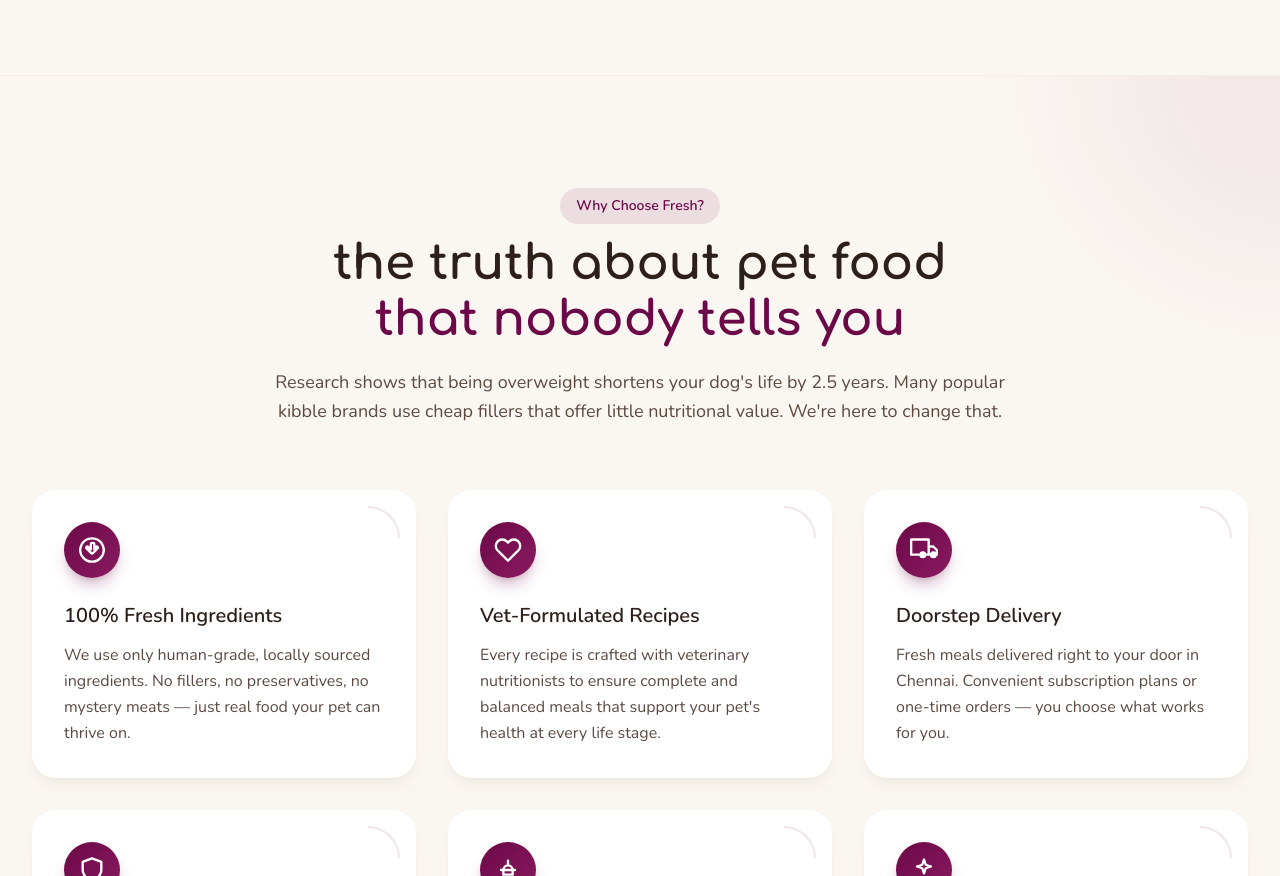
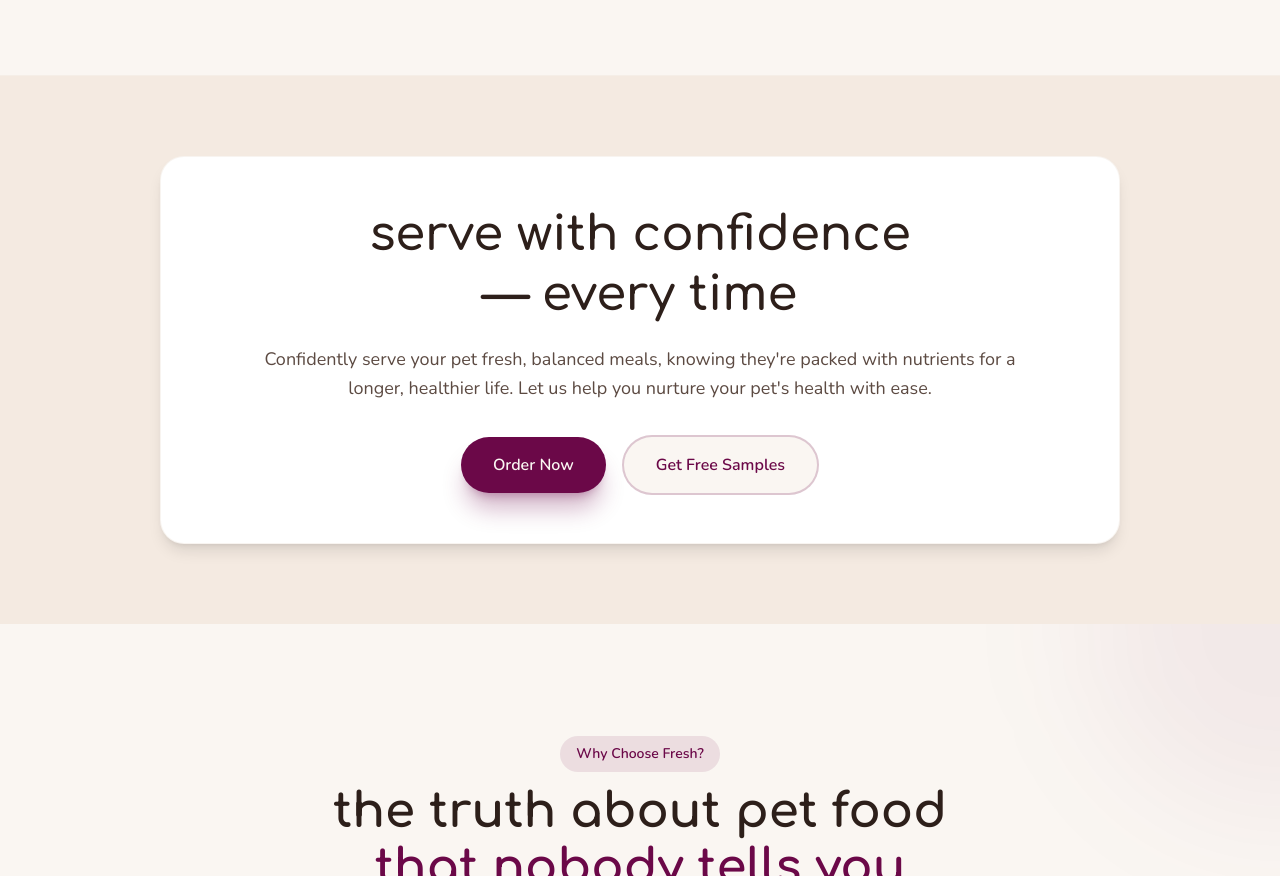
Before and after one commit to aswin-dhees/dpc-website, an Astro site: page / in a window 1280 px wide. Shown: the part 1831-2707 px from the top of the page. Built offline with nearby package versions, Linux system fonts and the light colour scheme; Astro itself is replaced by a stand-in of ours.

Commit message:
Add PostConfidenceCTA component to index page
- Integrated PostConfidenceCTA component into the main layout for enhanced user engagement.
- Updated index.astro to include the new component below the ConfidenceLogos section.

```diff
--- /dev/null
+++ b/src/components/PostConfidenceCTA.astro
@@ -0,0 +1,31 @@
+<section class="py-16 sm:py-20 bg-cream">
+  <div class="max-w-5xl mx-auto px-4 sm:px-6 lg:px-8">
+    <div class="rounded-3xl bg-white border border-cream-dark/30 shadow-lg p-8 sm:p-12 text-center">
+      <h2 class="font-display text-3xl sm:text-4xl lg:text-5xl font-semibold text-text-dark leading-tight text-balance">
+        Serve with confidence &mdash; every time
+      </h2>
+      <p class="mt-5 text-base sm:text-lg text-text-medium max-w-3xl mx-auto leading-relaxed text-pretty">
+        Confidently serve your pet fresh, balanced meals, knowing they&apos;re packed with nutrients for a longer, healthier life. Let us help you nurture your pet&apos;s health with ease.
+      </p>
+
+      <div class="mt-8 flex flex-col sm:flex-row items-center justify-center gap-4">
+        <a
+          href="https://wa.me/message/VCJ4UCGX3BA7G1"
+          target="_blank"
+          rel="noopener noreferrer"
+          class="inline-flex items-center justify-center gap-2 px-8 py-4 text-base font-semibold text-cream-light bg-primary hover:bg-primary-dark rounded-full transition-all duration-300 shadow-xl shadow-primary/30 hover:shadow-primary/50 hover:scale-105"
+        >
+          <span>Order Now</span>
+        </a>
+        <a
+          href="https://api.whatsapp.com/send?phone=919363611809&text=Hi%2c%20I%27m%20interested%20in%20ordering%20free%20samples"
+          target="_blank"
+          rel="noopener noreferrer"
+          class="inline-flex items-center justify-center gap-2 px-8 py-4 text-base font-semibold text-primary bg-cream-light hover:bg-white border-2 border-primary/20 hover:border-primary/40 rounded-full transition-all duration-300"
+        >
+          <span>Get Free Samples</span>
+        </a>
+      </div>
+    </div>
+  </div>
+</section>
--- a/src/pages/index.astro
+++ b/src/pages/index.astro
@@ -3,6 +3,7 @@ import BaseLayout from '../layouts/BaseLayout.astro';
 import Header from '../components/Header.astro';
 import Hero from '../components/Hero.astro';
 import ConfidenceLogos from '../components/ConfidenceLogos.astro';
+import PostConfidenceCTA from '../components/PostConfidenceCTA.astro';
 import Features from '../components/Features.astro';
 import Products from '../components/Products.astro';
 import Testimonials from '../components/Testimonials.astro';
@@ -16,6 +17,7 @@ import Footer from '../components/Footer.astro';
   <main>
     <Hero />
     <ConfidenceLogos />
+    <PostConfidenceCTA />
     <Features />
     <Products />
     <Testimonials />
```
